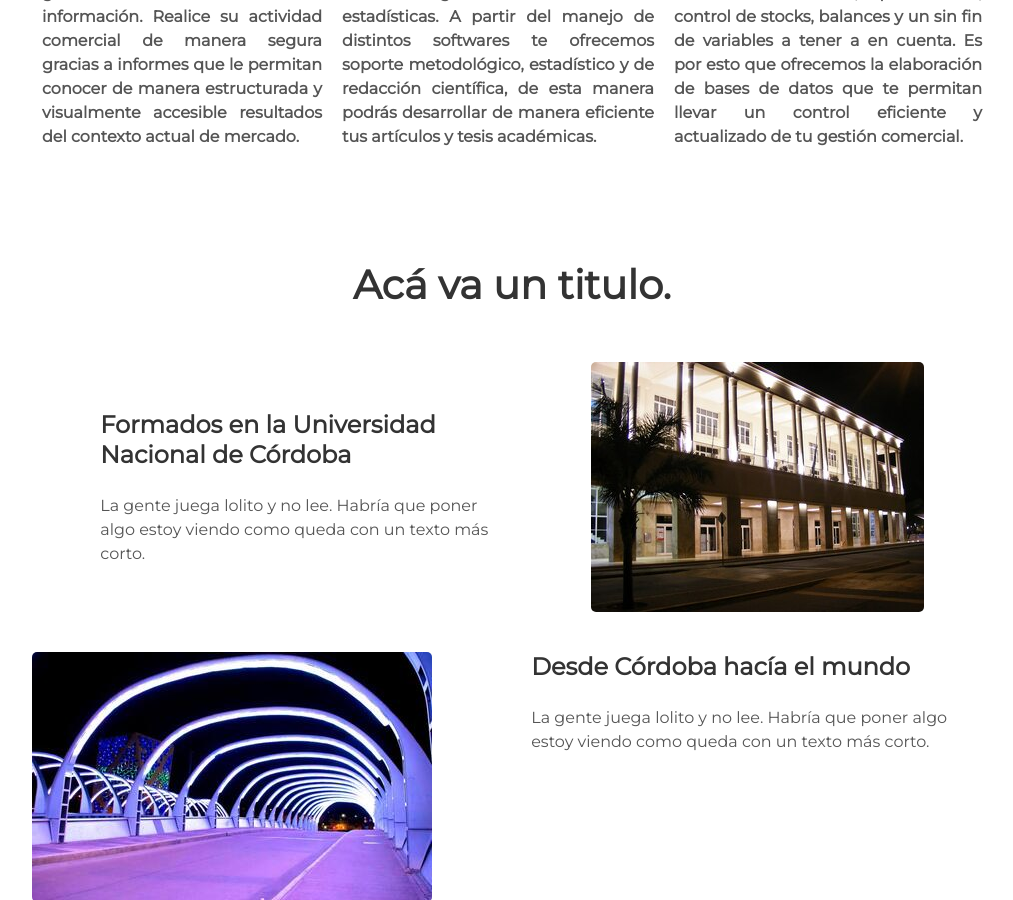
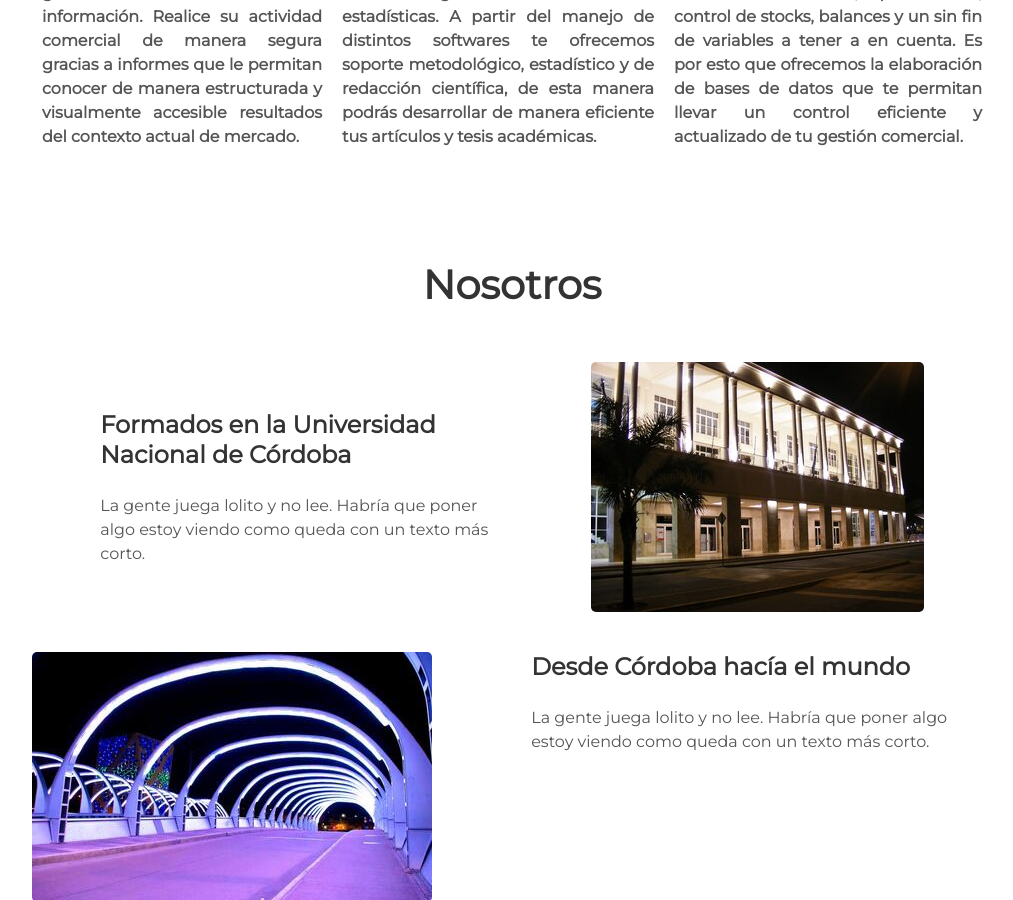
Before and after one commit to acristiansanchez/milimetric, a Jekyll site: the page built from index.html, in a window 1280 px wide and 900 px high, scrolled down 1531 px. Shown: the whole window, without its empty margins (128-1141 px from the left). Built offline with Jekyll 4.4.1, drawn with Linux system fonts in a browser that asks for light colours; grey boxes are pictures that could not be loaded.

Commit message:
Update projects.html

```diff
--- a/_includes/projects.html
+++ b/_includes/projects.html
@@ -1,5 +1,5 @@
 <div class="user-details">
-  <h1> Acá va un titulo.</h1>
+  <h1>Nosotros</h1>
 </div>
 <div class="user-projects">
   <div class="images-right">
```
